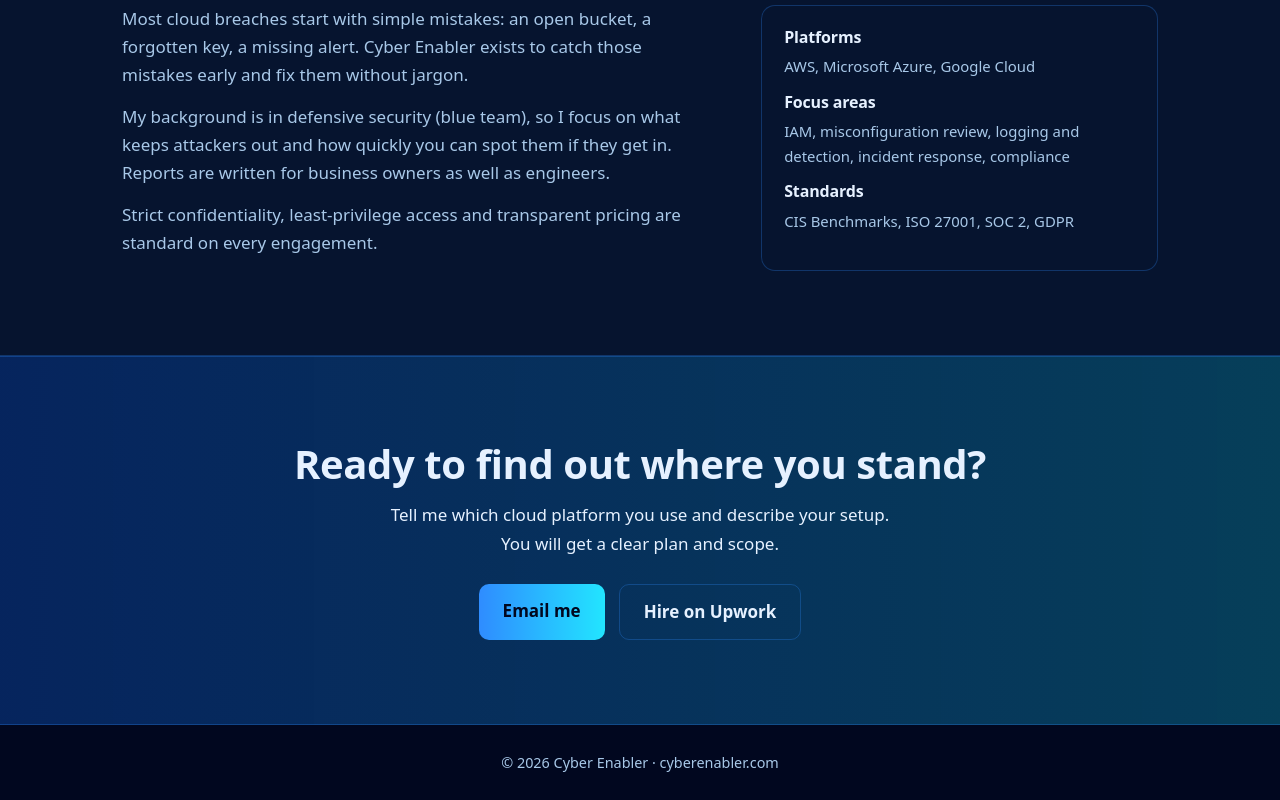
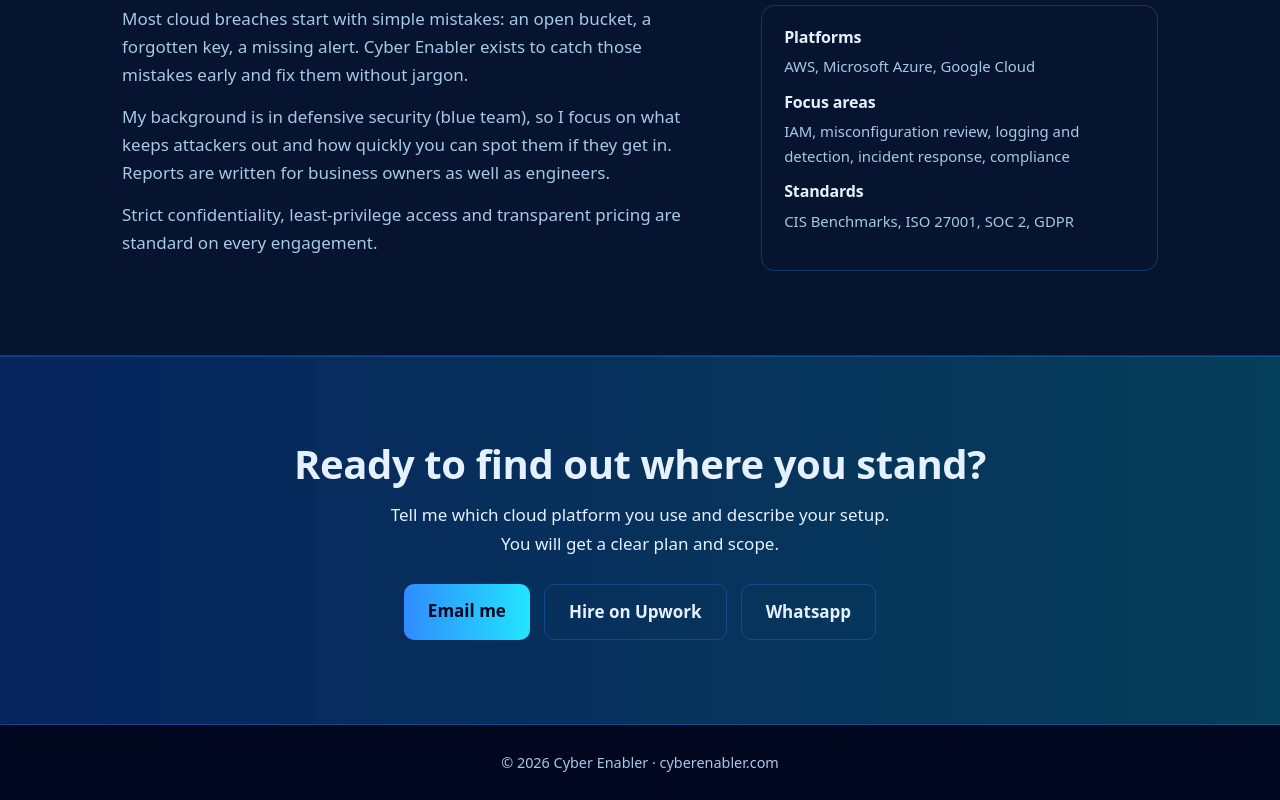
Before and after one commit to cyberenabler/cyberenabler-site, a plain HTML site: page index.html in a window 1280 px wide. Shown: the part 2997-3797 px from the top of the page. Drawn offline with Linux system fonts and the light colour scheme.

Commit message:
Add WhatsApp button to contact options

```diff
--- a/index.html
+++ b/index.html
@@ -207,6 +207,7 @@ footer{padding:26px 0;color:var(--muted);font-size:.9rem;text-align:center}
 <div class="cta">
 <a class="btn" href="mailto:info@cyberenabler.com">Email me</a>
 <a class="btn ghost" href="https://www.upwork.com/agencies/2122731070990749760/" rel="noopener">Hire on Upwork</a>
+<a class="btn ghost" href="https://wa.me" rel="noopener">Whatsapp</a>
 
 </div>
 </div>
```
